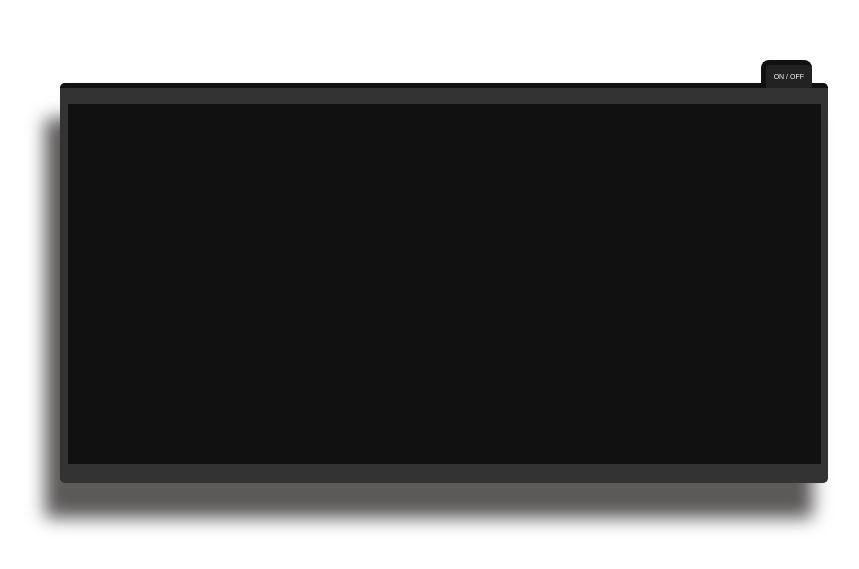
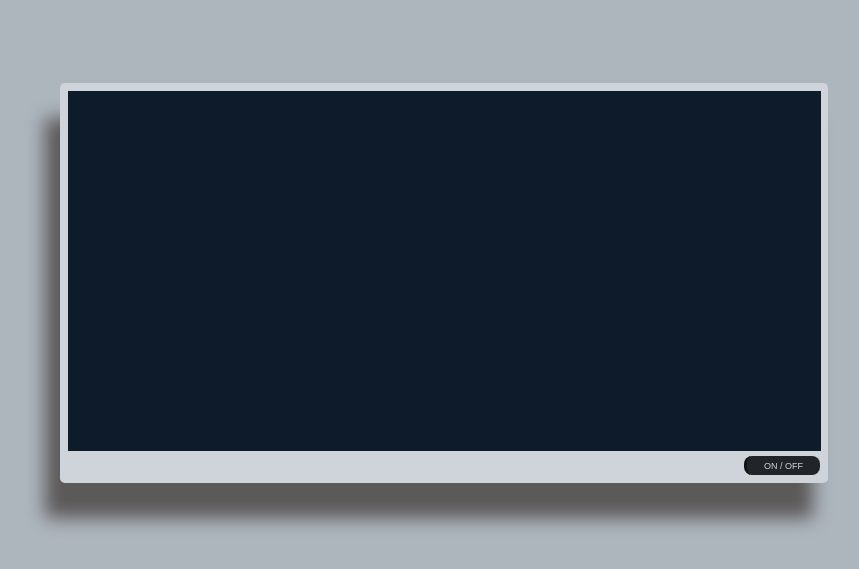
Before and after one commit to MughniRayhan/Digital-Clock, a plain HTML site: page index.html in a window 1280 px wide. Shown: the part 117-686 px from the top of the page, without its empty margins (196-1055 px from the left). Drawn offline with Linux system fonts and the light colour scheme.

Commit message:
add style

```diff
--- a/index.html
+++ b/index.html
@@ -9,11 +9,11 @@
   <body>
     <div class="container">
       <div class="clock-body">
+        <div class="clock">
+          <span class="time"></span>
+        </div>
         <div class="switch">
           <button class="btn">ON / OFF</button>
-        </div>
-        <div class="clock">
-          <span class="time"></span>
         </div>
       </div>
     </div>
--- a/style.css
+++ b/style.css
@@ -10,26 +10,26 @@
   align-items: center;
   width: 100%;
   height: 100vh;
+  background: #adb5bd;
 }
 
 .clock-body {
   width: 60%;
   height: 50vh;
-  background: #333;
+  background: #ced4da;
   border-radius: 0.3rem;
   box-shadow: -15px 35px 18px #5c5959;
-  position: relative;
-  border-top: 5px solid #111;
 }
 .clock {
   height: 45vh;
   width: 98%;
-  background: #111;
-  margin-left: 0.5rem;
+  background: #0d1b2a;
+
   display: flex;
   justify-content: center;
   align-items: center;
-  margin-top: 1rem;
+  margin-top: 0.5rem;
+  margin-left: 0.5rem;
 }
 .time {
   font-size: 10rem;
@@ -49,23 +49,19 @@
 .switch {
   display: flex;
   justify-content: end;
-  padding-right: 1rem;
+  padding-right: 0.5rem;
+  padding-top: 0.3rem;
 }
 .btn {
-  background: #222;
-  color: white;
+  background: #212529;
+  color: #ced4da;
+  border: none;
+  font-size: 9px;
+  border-radius: 0.5rem;
   padding: 0.3rem;
+  width: 10%;
   border: none;
-  font-size: 7px;
-  /* border-radius: 30%; */
-  padding: 0.5rem;
-
-  position: absolute;
-  bottom: 100%;
-  border-left: 5px solid #111;
-  border-top-left-radius: 0.5rem;
-  border-top-right-radius: 0.5rem;
-  border-top: 5px solid #111;
+  border-left: 3px solid #111;
 }
 
 @media screen and (max-width: 1200px) {
```
